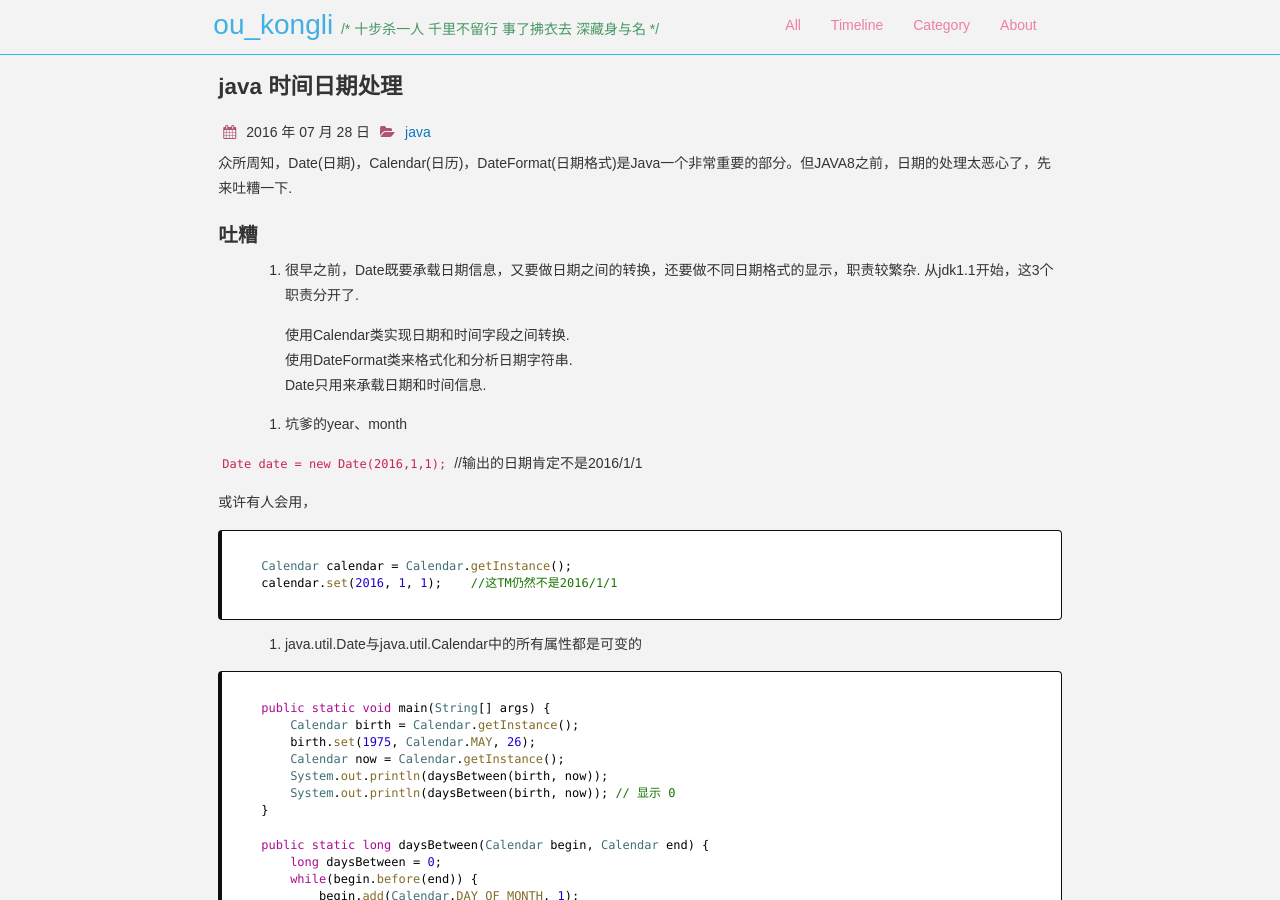
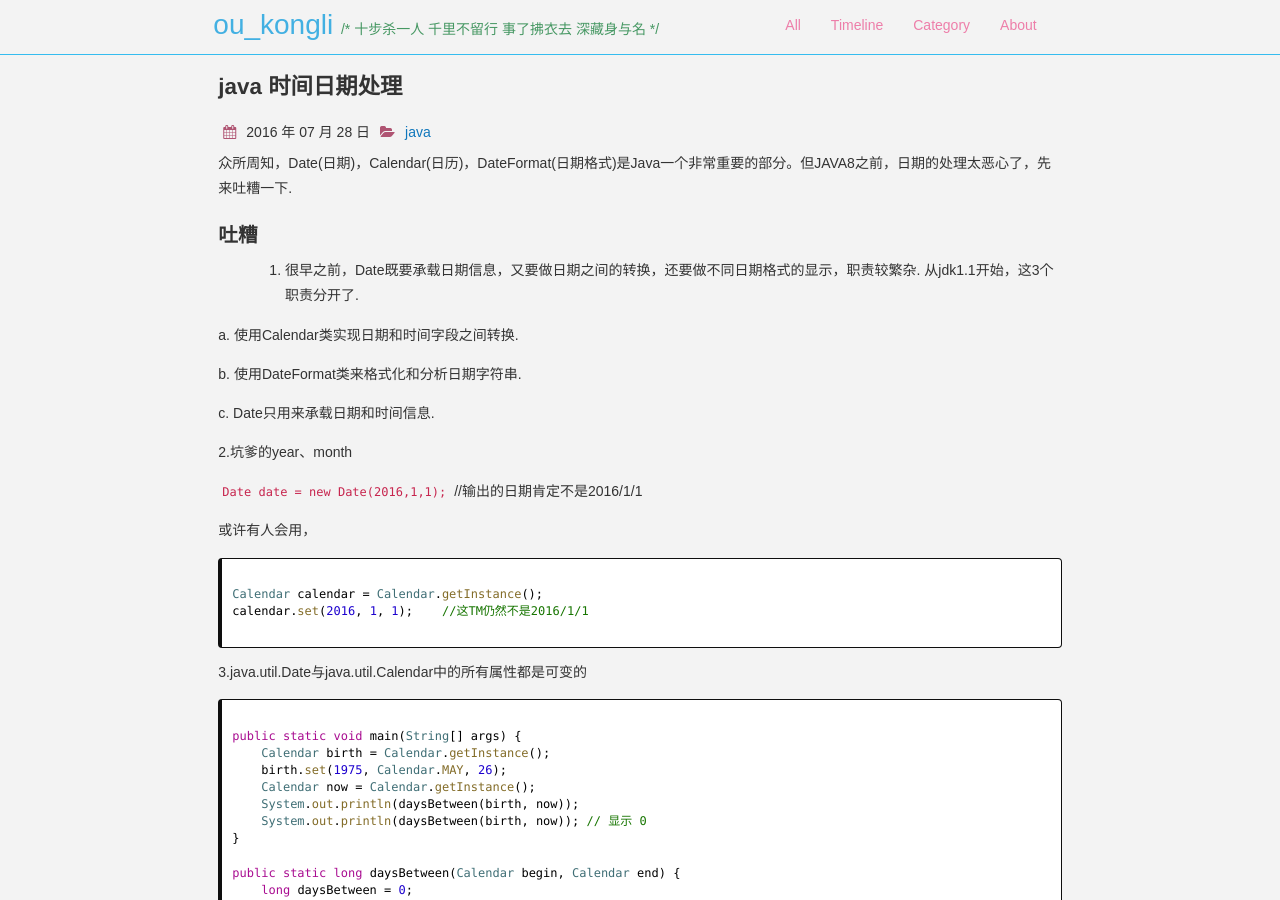
Before and after one commit to ouyangkongli/ouyangkongli.github.io, a Jekyll site: the page built from _posts/2016-07-28-java-date.md, in a window 1280 px wide and 900 px high. Built offline with Jekyll 4.4.1, drawn with Linux system fonts in a browser that asks for light colours; nearby versions of some CDN libraries; comment, search, counter and statistics services are not loaded.

Commit message:
change style

````diff
--- a/_posts/2016-07-28-java-date.md
+++ b/_posts/2016-07-28-java-date.md
@@ -14,13 +14,17 @@ categories: java
 
 1. 很早之前，Date既要承载日期信息，又要做日期之间的转换，还要做不同日期格式的显示，职责较繁杂. 从jdk1.1开始，这3个职责分开了.
 
-    使用Calendar类实现日期和时间字段之间转换.
-    使用DateFormat类来格式化和分析日期字符串.
-    Date只用来承载日期和时间信息.
+a. 使用Calendar类实现日期和时间字段之间转换.
+
+b. 使用DateFormat类来格式化和分析日期字符串.
+
+c. Date只用来承载日期和时间信息.
+
 
 <!-- more -->
 
-2. 坑爹的year、month
+
+2.坑爹的year、month
 
 `Date date = new Date(2016,1,1);`    //输出的日期肯定不是2016/1/1
 
@@ -28,31 +32,31 @@ categories: java
 
 ```java
 
-    Calendar calendar = Calendar.getInstance();
-    calendar.set(2016, 1, 1);    //这TM仍然不是2016/1/1
+Calendar calendar = Calendar.getInstance();
+calendar.set(2016, 1, 1);    //这TM仍然不是2016/1/1
 
 ```
 
-3. java.util.Date与java.util.Calendar中的所有属性都是可变的
+3.java.util.Date与java.util.Calendar中的所有属性都是可变的
 
 ```java
 
-    public static void main(String[] args) {
-        Calendar birth = Calendar.getInstance();
-        birth.set(1975, Calendar.MAY, 26);
-        Calendar now = Calendar.getInstance();
-        System.out.println(daysBetween(birth, now));
-        System.out.println(daysBetween(birth, now)); // 显示 0
+public static void main(String[] args) {
+    Calendar birth = Calendar.getInstance();
+    birth.set(1975, Calendar.MAY, 26);
+    Calendar now = Calendar.getInstance();
+    System.out.println(daysBetween(birth, now));
+    System.out.println(daysBetween(birth, now)); // 显示 0
+}
+
+public static long daysBetween(Calendar begin, Calendar end) {
+    long daysBetween = 0;
+    while(begin.before(end)) {
+        begin.add(Calendar.DAY_OF_MONTH, 1);
+        daysBetween++;
     }
-
-    public static long daysBetween(Calendar begin, Calendar end) {
-        long daysBetween = 0;
-        while(begin.before(end)) {
-            begin.add(Calendar.DAY_OF_MONTH, 1);
-            daysBetween++;
-        }
-        return daysBetween;
-    }
+    return daysBetween;
+}
 
 ```
 
````
